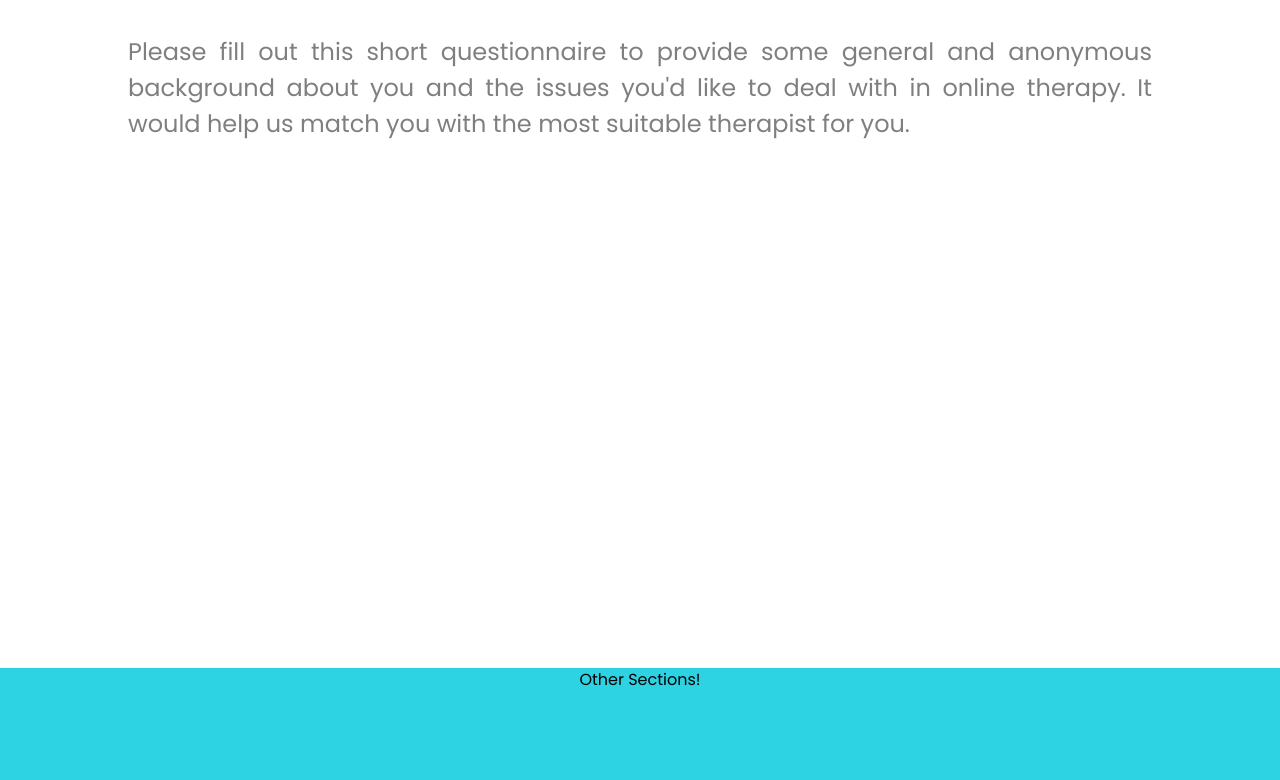
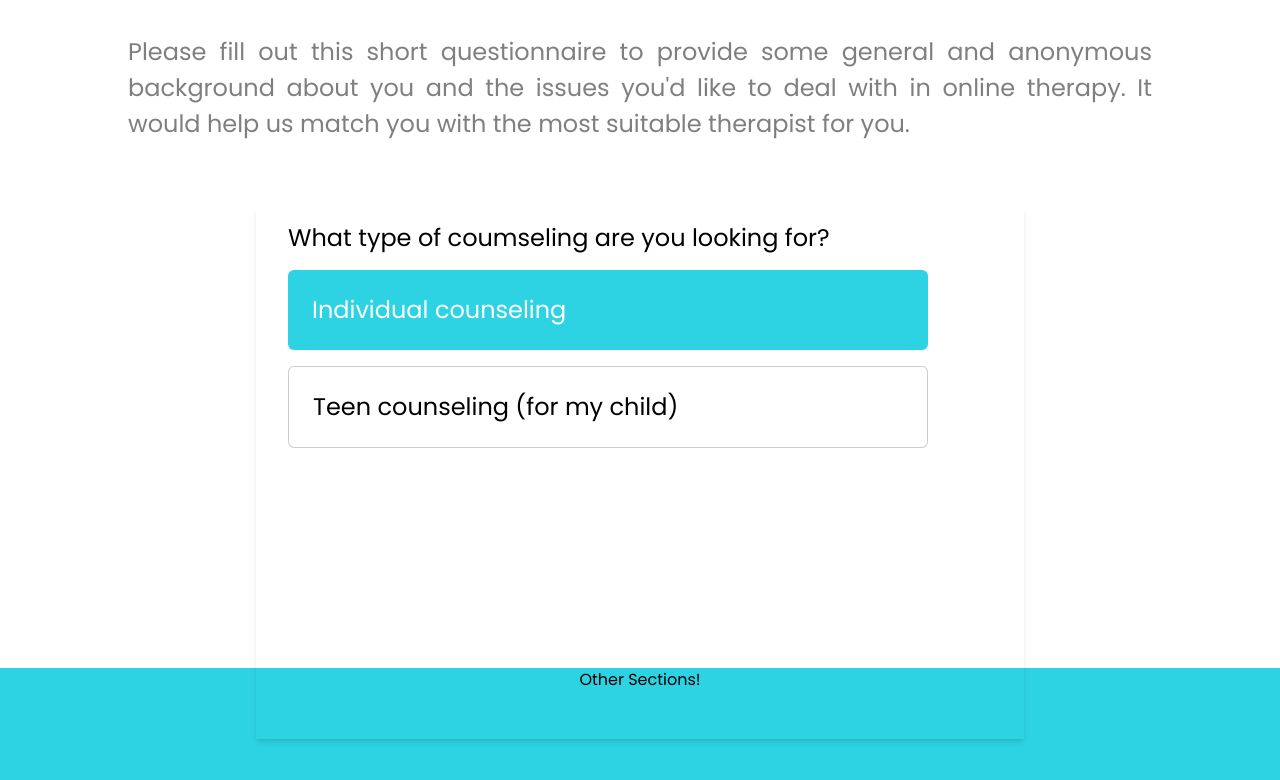
Before and after one commit to AllanSaleh/capstone-project-online-healing, a React (Create React App) app: page / in a window 1280 px wide. Shown: the part 3677-4457 px from the top of the page. Built offline with nearby package versions, Linux system fonts and the light colour scheme.

Commit message:
implemented questionData to QuestionComponent

```diff
--- a/src/Components/BookingPages/Booking.jsx
+++ b/src/Components/BookingPages/Booking.jsx
@@ -1,4 +1,5 @@
 import React from 'react';
+import QuestionComponent from './QuestionComponent';
 
 const questionData = {
   question: 'What type of coumseling are you looking for?',
@@ -24,6 +25,10 @@ const Booking = () => (
       about you and the issues you'd like to deal with in online therapy. It would help us match you
       with the most suitable therapist for you.
     </h3>
+
+    <div className="relative h-2/3 max-w-3xl my-16 mx-auto px-8 py-4 shadow-md">
+      <QuestionComponent question={questionData.question} choices={questionData.choices} />
+    </div>
   </div>
 );
 
```
